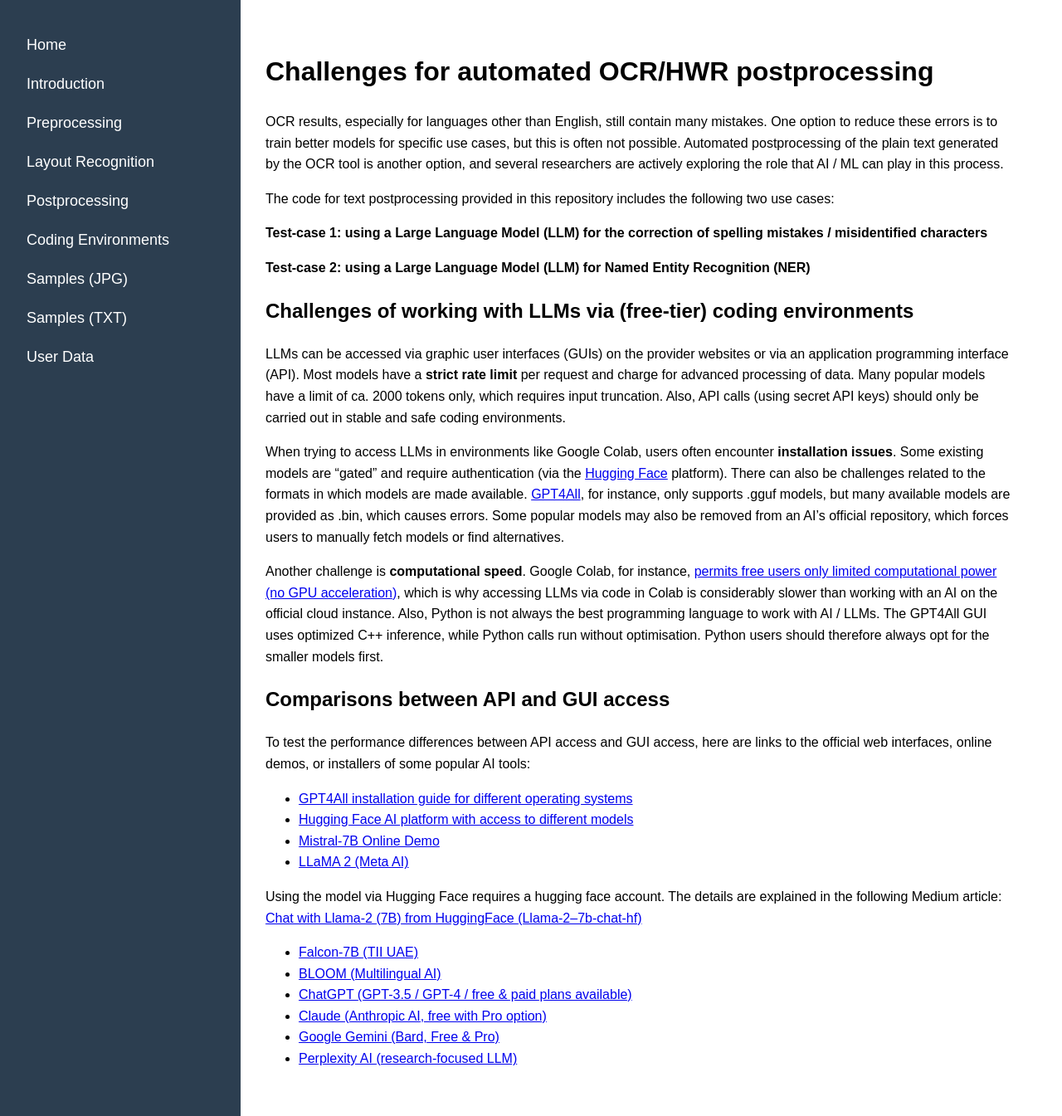
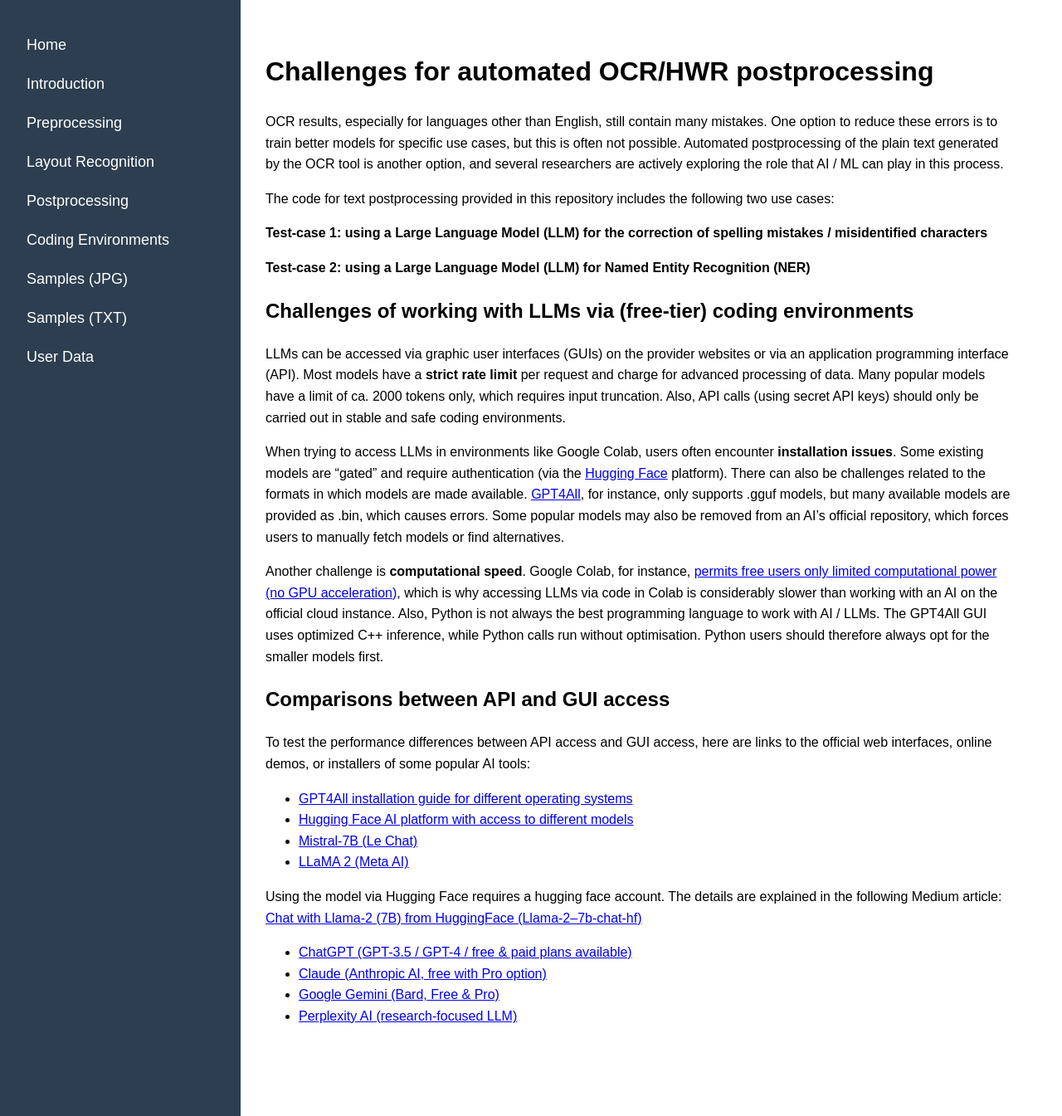
Before and after one commit to stwagner07/atr-historical-research, a Jekyll site: the page built from docs/postprocessing.md, in a window 1280 px wide and 1345 px high. Shown: the whole window at 83% size. Built offline with Jekyll 4.4.1, drawn with Linux system fonts in a browser that asks for light colours; our own code applies the rules of GitHub Pages for plain Markdown files.

Commit message:
links added

```diff
--- a/docs/postprocessing.md
+++ b/docs/postprocessing.md
@@ -21,14 +21,12 @@
 To test the performance differences between API access and GUI access, here are links to the official web interfaces, online demos, or installers of some popular AI tools:
 - [GPT4All installation guide for different operating systems](https://gpt4all.io/index.html)
 - [Hugging Face AI platform with access to different models](https://huggingface.co/spaces)
-- [Mistral-7B Online Demo](https://huggingface.co/spaces/mistralai/Mistral-7B-Instruct)
+- [Mistral-7B (Le Chat)](https://chat.mistral.ai/chat)
 - [LLaMA 2 (Meta AI)](https://huggingface.co/meta-llama/Llama-2-7b-chat)
 
 Using the model via Hugging Face requires a hugging face account. The details are explained in the following Medium article:
 [Chat with Llama-2 (7B) from HuggingFace (Llama-2–7b-chat-hf)](https://medium.com/@nimritakoul01/chat-with-llama-2-7b-from-huggingface-llama-2-7b-chat-hf-d0f5735abfcf)
 
-- [Falcon-7B (TII UAE)](https://huggingface.co/spaces/tiiuae/falcon-7b-instruct)
-- [BLOOM (Multilingual AI)](https://huggingface.co/spaces/bigscience/bloom)
 - [ChatGPT (GPT-3.5 / GPT-4 / free & paid plans available)](https://chat.openai.com)
 - [Claude (Anthropic AI, free with Pro option)](https://claude.ai)
 - [Google Gemini (Bard, Free & Pro)](https://gemini.google.com)
```
